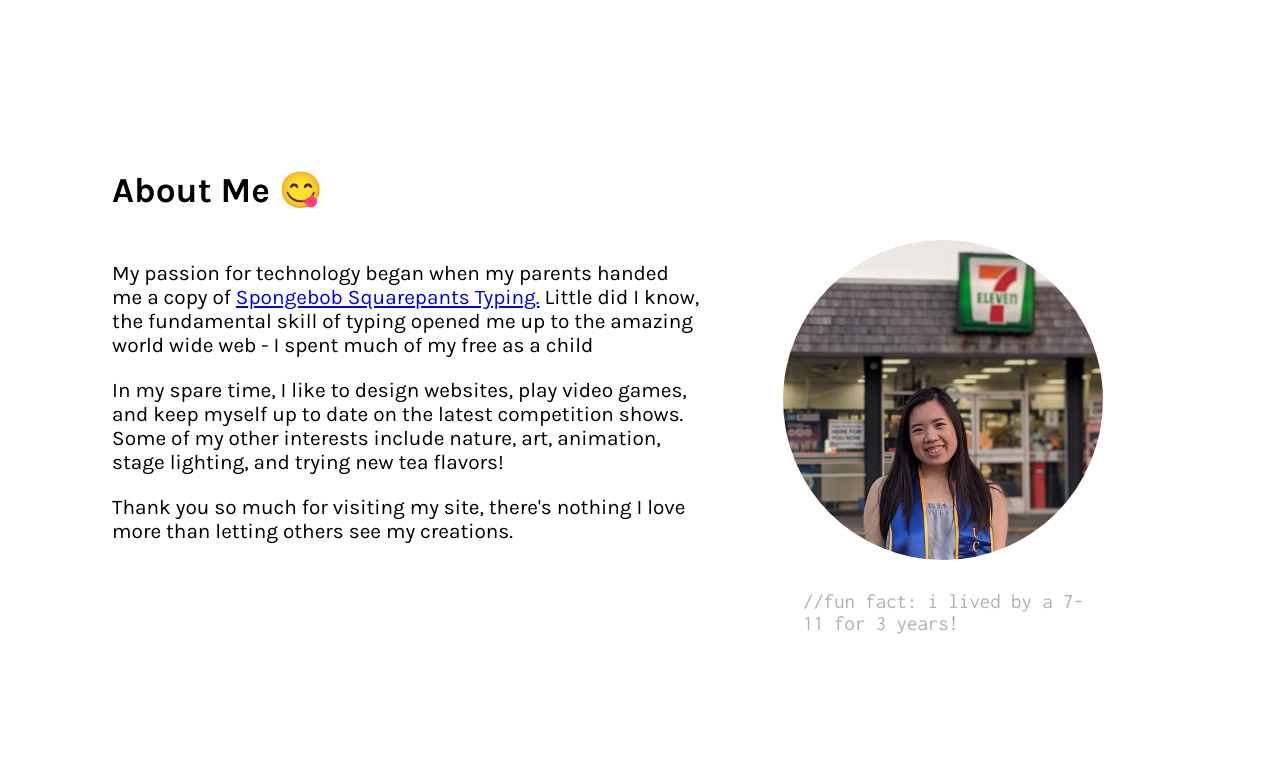
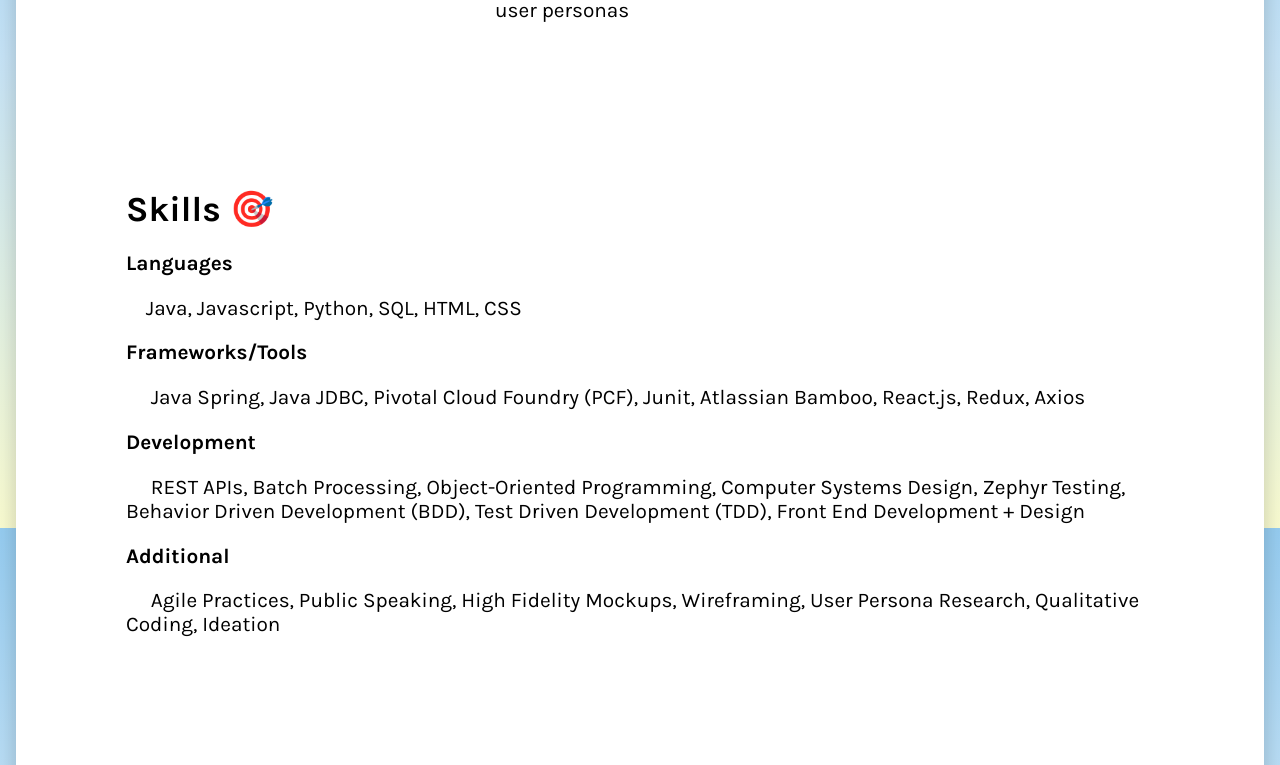
Before and after one commit to ivyla/ivyla.github.io, a React (Create React App) app: page / in a window 1280 px wide. Shown: the part 2672-3437 px from the top of the page. Built offline with nearby package versions, Linux system fonts and the light colour scheme.

Commit message:
Added Skills section and content, created tile for next time

```diff
--- a/src/App.css
+++ b/src/App.css
@@ -4,7 +4,7 @@
     flex-direction: column;
     margin: 0 auto;
     background: white;
-    max-width: 1400px;
+    max-width: 1200px;
     padding: 1rem 1rem 2rem 2rem;
     box-shadow: 0 3px 20px rgb(0 0 0 / 0.2);
 }
--- a/src/App.js
+++ b/src/App.js
@@ -4,6 +4,7 @@ import Projects from "./pages/Projects"
 import About from "./pages/About"
 import Experience from "./pages/Experience"
 import Nav from "./components/Nav"
+import Skills from "./pages/Skills"
 // import Contact from "./pages/Footer"
 import Footer from "./components/Footer"
 
@@ -22,6 +23,7 @@ function App() {
                 <Home />
                 <Projects />
                 <Experience />
+                <Skills />
                 <About />
                 {/* <Contact /> */}
                 <Footer />
--- a/src/fonts.css
+++ b/src/fonts.css
@@ -12,6 +12,11 @@ h2 {
     font-family: "Karla";
     font-size: 2.2rem;
     /* margin-bottom: 1rem; */
+}
+
+h3 {
+    font-size: 1.3rem;
+    font-family: "Karla";
 }
 
 /* default heading for all the readable text */
@@ -30,6 +35,11 @@ li {
     text-transform: uppercase;
 }
 
+/* .biggerText {
+    font-size: 1.5rem;
+    text-transform: uppercase;
+} */
+
 .codeComment {
     margin-top: 0;
     color: #b0b0b0;
--- a/src/pages/About.js
+++ b/src/pages/About.js
@@ -15,15 +15,20 @@ let About = () => (
         <div className="aboutInfo">
             <div className="aboutText">
                 <p>
-                    My passion for technology began when my parents handed me a
+                    My journey as a creator began when my parents handed me a
                     copy of{" "}
                     <a href="https://spongebob.fandom.com/wiki/SpongeBob_SquarePants_Typing">
                         {" "}
                         Spongebob Squarepants Typing.
                     </a>{" "}
-                    Little did I know, the fundamental skill of typing opened me
-                    up to the amazing world wide web - I spent much of my free
-                    as a child
+                    From then on, I fell in love with the idea of typing
+                    something and seeing the results on the screen. This later
+                    fed my curiosity and I learned how to do many different
+                    things, such as make HTML changes to my Myspace page, or how
+                    to edit videos with outrageous effects. Indulging into all
+                    the resources the world wide web had to offer led me to
+                    pursuing a major in Computer Science and a career in
+                    software development.
                 </p>
 
                 <p>
--- a/src/pages/Projects.js
+++ b/src/pages/Projects.js
@@ -24,7 +24,7 @@ let Projects = () => (
                 {" "}
                 <span className="codeComment">
                     {" "}
-                    &nbsp; //demo links coming soon{" "}
+                    {/* &nbsp; //demo links coming soon{" "} */}
                 </span>{" "}
             </p>
             <p> </p>
--- /dev/null
+++ b/src/pages/Skills.js
@@ -0,0 +1,56 @@
+import ProjectTile from "../components/ProjectTile"
+import "../fonts.css"
+import "./pagestyles/Projects.css"
+import skillsData from "../pages/data/projectData"
+import Spacer from "../components/Spacer"
+
+// let skills = skillsData.map((project) => (
+//     <ProjectTile
+//         projectName={project.projectName}
+//         projectDesc={project.projectDesc}
+//         projectDate={project.projectDate}
+//         technologies={project.technologies}
+//         repoLink={project.repoLink}
+//         demoLink={project.demoLink}
+//         projectType={project.projectType}
+//     />
+// ))
+
+let Skills = () => (
+    <div className="section" id="skills">
+        <div>
+            <h2 style={{display: "inline"}}> Skills 🎯 </h2>
+            <h3> Languages </h3>
+            <p>
+                {" "}
+                &nbsp;&nbsp;&nbsp;&nbsp;Java, Javascript, Python, SQL, HTML, CSS{" "}
+            </p>
+            <h3> Frameworks/Tools </h3>
+            {/* <p> React </p> */}
+            <p>
+                {" "}
+                &nbsp;&nbsp;&nbsp;&nbsp; Java Spring, Java JDBC, Pivotal Cloud
+                Foundry (PCF), Junit, Atlassian Bamboo, React.js, Redux, Axios
+            </p>
+            <h3> Development </h3>
+            <p>
+                {" "}
+                &nbsp;&nbsp;&nbsp;&nbsp; REST APIs, Batch Processing,
+                Object-Oriented Programming, Computer Systems Design, Zephyr
+                Testing, Behavior Driven Development (BDD), Test Driven
+                Development (TDD), Front End Development + Design{" "}
+            </p>
+            <h3> Additional </h3>
+            <p>
+                {" "}
+                &nbsp;&nbsp;&nbsp;&nbsp; Agile Practices, Public Speaking, High
+                Fidelity Mockups, Wireframing, User Persona Research,
+                Qualitative Coding, Ideation
+            </p>
+        </div>
+        {/* <Spacer spacerNum={2} /> */}
+        <span> </span>
+        {/* <div className="projects">{projects}</div> */}
+    </div>
+)
+export default Skills
--- a/src/pages/data/experienceData.js
+++ b/src/pages/data/experienceData.js
@@ -5,8 +5,8 @@ const experienceData = [
         company: "Charles Schwab",
         companyLink: "https://www.schwab.com/",
         roleDesc: [
-            "Java developer for investment performance",
-            "Enhancing professional and technical skills in the NERD program"
+            "Backend development with a focus in Java Spring batch processing, functional programming, and Python test automation",
+            "Won 1st Place in a month long hackathon by developing a data visualization tool in a team of 4 "
         ],
         date: "July 2021 - Present"
         // image: "../images/schwab.png"
```
Also changed, not shown: src/components/SkillTile.js (added), src/pages/data/skillsData.js (added).
